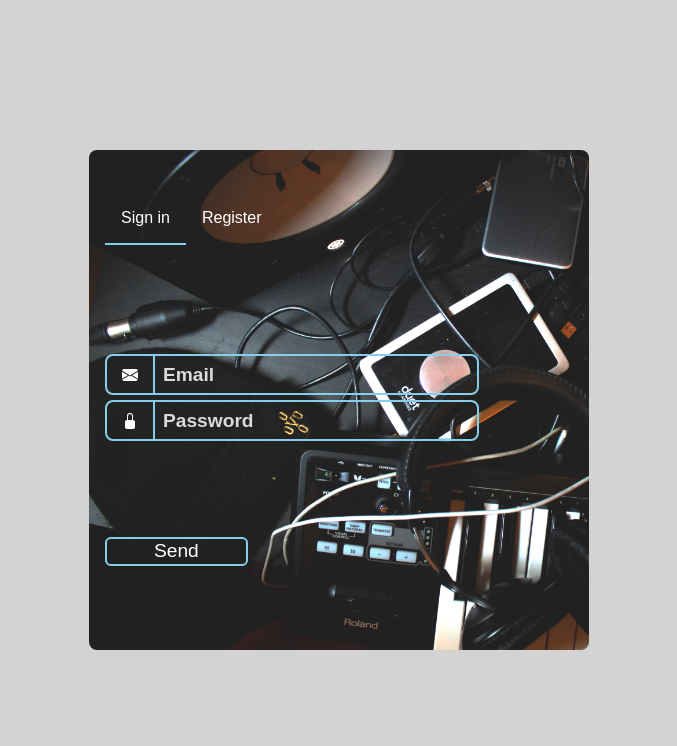
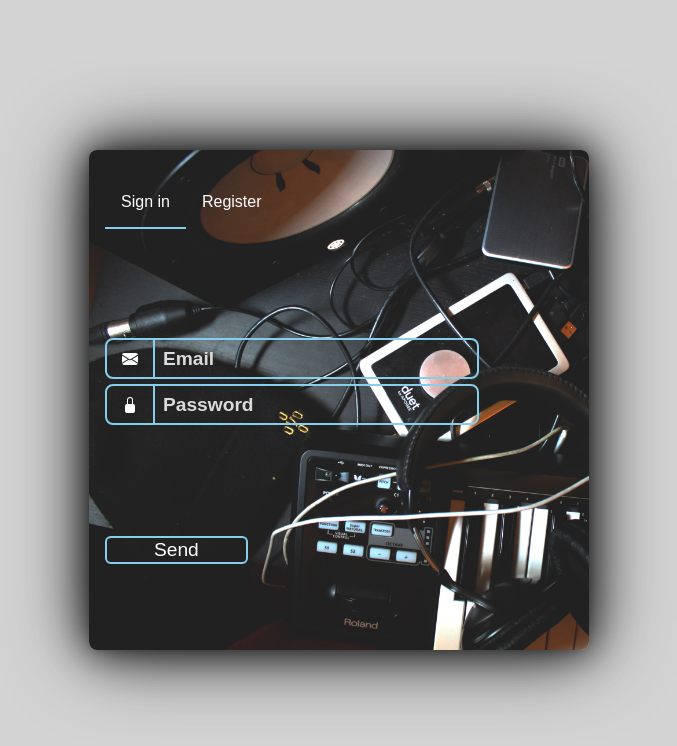
Before and after one commit to diegocruz-s/test-tsarq, a React (Vite) app in the folder web/: page /auth in a window 1280 px wide. Shown: the top 746 px of the page, without its empty margins (301-978 px from the left). Built offline with nearby package versions, Linux system fonts and the light colour scheme.

Commit message:
feat: finish login and create component Message

```diff
--- a/web/package.json
+++ b/web/package.json
@@ -16,7 +16,8 @@
     "react": "^18.2.0",
     "react-dom": "^18.2.0",
     "react-icons": "^4.8.0",
-    "react-redux": "^8.0.5"
+    "react-redux": "^8.0.5",
+    "react-router-dom": "^6.11.2"
   },
   "devDependencies": {
     "@types/react": "^18.0.28",
--- a/web/src/App.tsx
+++ b/web/src/App.tsx
@@ -1,16 +1,23 @@
 import './globalStyle/global.scss'
+import { BrowserRouter, Routes, Route } from 'react-router-dom'
 import { Auth } from "./pages/Auth/Auth"
 import { RootState, useAppDispatch, useAppSelector } from "./store/store"
-import { login } from "./store/slices/auth/authSlice"
+import { useAuth } from './utils/checkAuth'
+import { Home } from './pages/Home/Home'
 
 function App() {
 
-  const { datasStorage, error, loading } = useAppSelector((state: RootState) => state.auth)
+  const { auth } = useAuth()
+  const { datasStorage, error, loading } = useAppSelector(state => state.auth)
   const dispatch = useAppDispatch()
   console.log('err:', error)
   return (
     <div>
-      <Auth />
+      <BrowserRouter>
+        <Routes>
+          <Route path='/auth' element={ auth ? (<Home />) : (<Auth />) }></Route>
+        </Routes>
+      </BrowserRouter>
     </div>
   )
 }
--- /dev/null
+++ b/web/src/components/Message/Message.tsx
@@ -0,0 +1,29 @@
+import { useState } from 'react'
+import './styles/main.scss'
+import { resetStates } from '../../store/slices/auth/authSlice'
+interface Props {
+    type: string
+    message: string
+}
+
+export const Message = (props: Props) => {
+    const [showMsg, setShowMsg] = useState(true)
+    setTimeout(() => {
+        setShowMsg(false)
+        resetStates()
+    }, 3000)
+
+    return (
+
+        <>
+            {showMsg && (
+                <div
+                    className={`message ${props.type === 'error' ? 'error' : 'success'}`}
+                >
+                    <p>{props.message}</p>
+                </div>
+            )}
+        </>
+
+    )
+}
--- /dev/null
+++ b/web/src/components/Message/styles/main.scss
@@ -0,0 +1,13 @@
+.message {
+    grid-column: 1 / 4;
+    font-size: 1.2em;
+    font-weight: 600;
+    text-align: center;
+    grid-row: 6;
+}
+.error p {
+    color: #f00;
+}
+.success p {
+    color: #0f0;
+}
--- a/web/src/components/formAuth/FormAuth.tsx
+++ b/web/src/components/formAuth/FormAuth.tsx
@@ -31,15 +31,15 @@ const FormAuth = ({ valuesForm, datasForm, setDatasForm }: Props) => {
 
   return (
     <div className="allComponents">
-      {valuesForm.map((item) => {
+      {valuesForm.map((item, i) => {
         return (
-            <div className="elementForm">
+          <div className="elementForm" key={i}>
             {/* <label className="textElement">{value}</label> */}
             <div className="div_icon">
               <item.icon className="icon" />
             </div>
             <input
-                  type="text"
+                type={item.value === 'password' ? 'password' : 'text'}
                 onChange={onHandleChange}
                 value={datasForm[item.value]}
                 name={item.value}
--- a/web/src/components/formAuth/styles/main.scss
+++ b/web/src/components/formAuth/styles/main.scss
@@ -50,7 +50,6 @@
             justify-content: center;
             border-right: 2px solid $colorBorder;
         }
-
     }
 
 }
--- a/web/src/globalStyle/global.scss
+++ b/web/src/globalStyle/global.scss
@@ -5,7 +5,7 @@ $colorBorder: #87CEEB;
     padding: 0;
     margin: 0;
     box-sizing: border-box;
-    color: #fff;
+    color: #ffffff;
 }
 body {
     min-height: 100vh;
@@ -16,3 +16,9 @@ body {
     align-items: center;
     justify-content: center;
 }
+.message.error {
+    color: rgb(219, 0, 0);
+}
+.message.success {
+    color: #0f0;
+}
--- a/web/src/pages/Auth/Auth.tsx
+++ b/web/src/pages/Auth/Auth.tsx
@@ -4,11 +4,13 @@ import { useState } from 'react'
 import { IUser } from '../../interfaces/user/user'
 import { FormAuth, UserData } from "../../components/formAuth/FormAuth"
 import { datasFormLogin, datasFormRegister } from "../../datas/form/auth";
+import { useAppDispatch, useAppSelector } from "../../store/store";
+import { login,  } from "../../store/slices/auth/authSlice";
+import { Message } from "../../components/Message/Message";
 
 export const Auth = () => {
-
-
-
+    const dispatch = useAppDispatch()
+    const { error, success } = useAppSelector(state => state.auth)
     const [formLogin, setFormLogin] = useState<boolean>(true)
     const [optionsDatasForm, setOptionsDatasForm] = useState<UserData>(
         {
@@ -59,9 +61,31 @@ export const Auth = () => {
                     )}
 
                     <div className="elementSubmit">
-                        <button type="button">Send</button>
+                        {formLogin ? (
+                            <button
+                                type="button"
+                                onClick={() => dispatch(login(optionsDatasForm))}
+                            >Send</button>
+                        ) : (
+                            <button type="button">Send</button>
+                        )}
                     </div>
+
                 </div>
+
+                { error && (
+                    <Message
+                        message={error[0]}
+                        type="error"
+                    />
+                ) }
+                {/* { success && (
+                    <Message
+                        message={success}
+                        type="success"
+                    />
+                ) } */}
+
             </div>
 
 
--- a/web/src/pages/Auth/styles/main.scss
+++ b/web/src/pages/Auth/styles/main.scss
@@ -5,12 +5,11 @@ $heightAuth: 500px;
 .containerAuth {
     height: 100vh;
     @extend .flexCenter;
-}
 
     .auth {
         display: grid;
         grid-template-columns: 1fr 1fr 1fr;
-    grid-template-rows: 1fr 1fr 1fr 1fr;
+        grid-template-rows: 1fr 1fr 1fr 1fr 1fr 2em;
         padding: .5em;
         // @extend .flexCenter;
         width: $widthAuth;
@@ -20,7 +19,13 @@ $heightAuth: 500px;
         backdrop-filter: blur(100px);
         -webkit-backdrop-filter: blur(100px);
         border-radius: 8px;
-    // box-shadow: 0 8px 32px rgba(0, 0, 0, 0.37);
+        box-shadow: 0 0 10px rgba(0, 0, 0, 0.2),
+                    0 0 30px rgba(0, 0, 0, 0.4),
+                    0 0 50px rgba(0, 0, 0, 0.6),
+                    0 0 80px rgba(0, 0, 0, 0.8);
+        // -webkit-box-reflect: below 9px
+        //     linear-gradient(to bottom, rgba(0,0,0,.0), rgba(0,0,0,.1));
+
 
         .optionForm {
 
@@ -56,7 +61,7 @@ $heightAuth: 500px;
 
         .form {
             grid-column: 1 / 4;
-        grid-row: 2 / 4;
+            grid-row: 2 / 5;
         }
         .elementSubmit {
             margin-top: 1em;
@@ -81,4 +86,6 @@ $heightAuth: 500px;
             }
 
         }
+
     }
+}
--- /dev/null
+++ b/web/src/pages/Home/Home.tsx
@@ -0,0 +1,7 @@
+export const Home = () => {
+    return (
+        <div className="home">
+            Home
+        </div>
+    )
+}
--- /dev/null
+++ b/web/src/utils/checkAuth.ts
@@ -0,0 +1,21 @@
+import { useEffect, useState } from "react"
+import { useAppSelector } from "../store/store"
+
+export const useAuth = () => {
+    const { datasStorage } = useAppSelector(state => state.auth)
+    const [auth, setAuth] = useState(false)
+    const [loading, setLoading] = useState(false)
+
+    useEffect(() => {
+        setLoading(true)
+        if (datasStorage?.user) {
+            setAuth(true)
+        } else {
+            setAuth(false)
+        }
+        setLoading(false)
+    }, [datasStorage?.user])
+
+
+    return { auth, loadingCheckAuth: loading }
+}
```
Also changed, not shown: 1 other file (tests, documents, lock files or other folders). Lines whose indentation alone changed are shown as unchanged.
